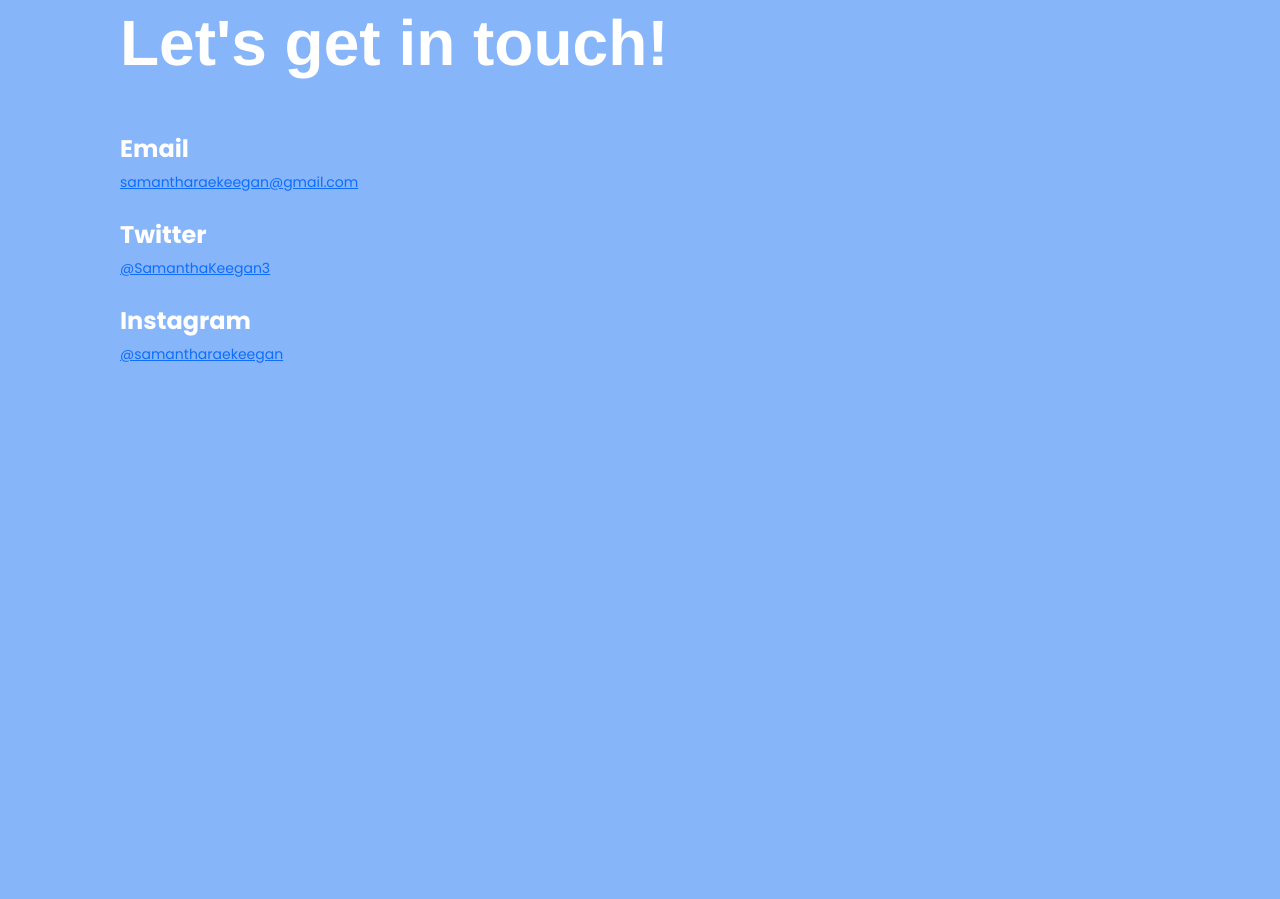
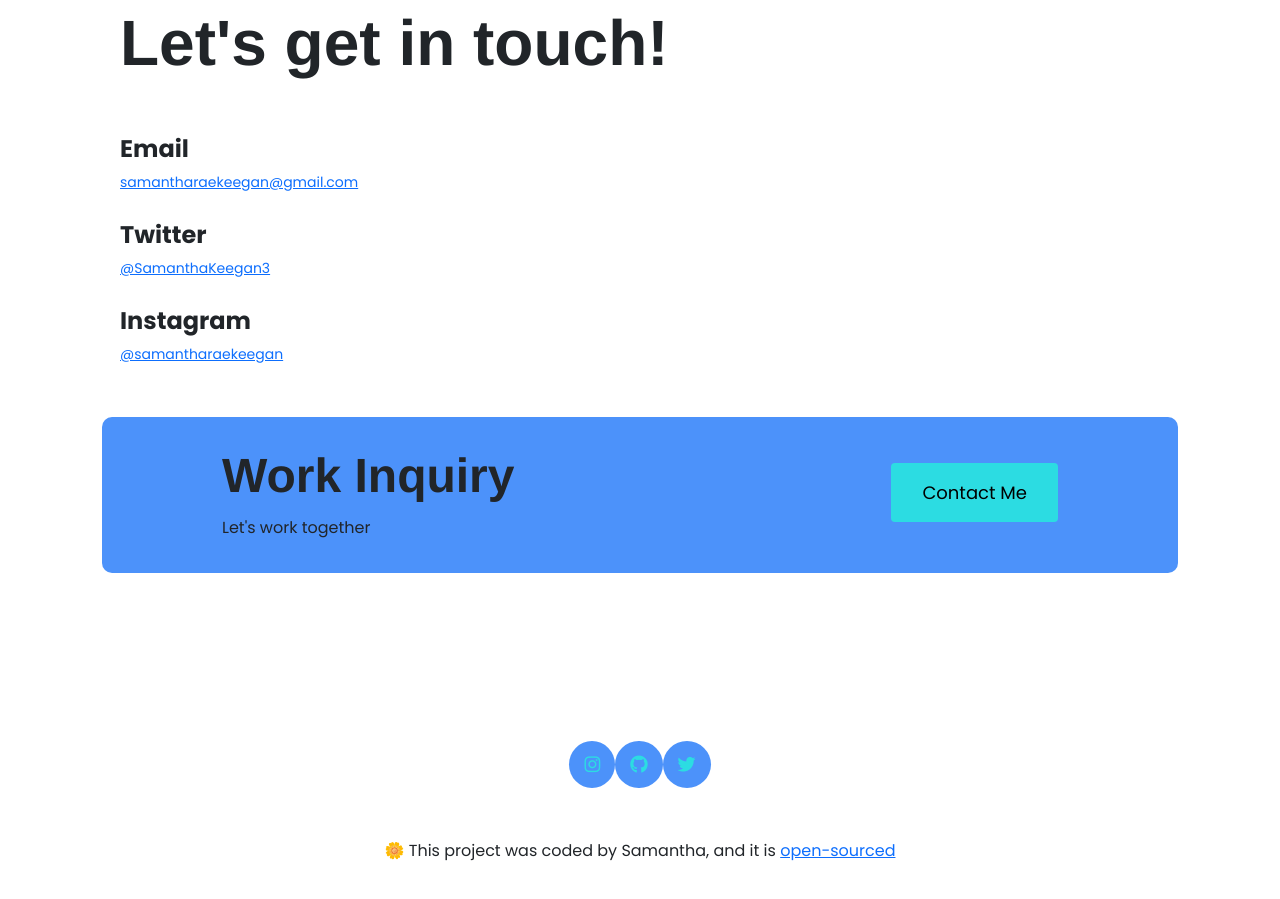
Before and after one commit to samantharae98/Artwork-Website, a plain HTML site: page contact.html in a window 1280 px wide. Shown: the part 269-1168 px from the top of the page. Before the commit the page ends 828 px from the top, so only its background shows below. Drawn offline with nearby package versions, Linux system fonts and the light colour scheme; a web font is replaced by a local one.

Commit message:
Made some more adjustments to footer and SEO

```diff
--- a/contact.html
+++ b/contact.html
@@ -1,6 +1,8 @@
 <!DOCTYPE html>
 <html lang="en">
   <head>
+        <meta name="description" content=" Contact Samantha">
+      <title>Contact Samantha Keegan</title>
     <link
       href="https://cdn.jsdelivr.net/npm/bootstrap@5.1.3/dist/css/bootstrap.min.css"
       rel="stylesheet"
@@ -72,6 +74,62 @@
           >
         </p>
       </div>
+      <footer class="container">
+        <div
+          class="
+            contact-box
+            d-flex
+            justify-content-between
+            mt-5
+            mb-5
+            d-none d-md-flex
+          "
+        >
+          <div>
+            <h4>Work Inquiry</h4>
+            <p>Let's work together</p>
+          </div>
+          <div>
+            <a href="" class="btn btn-branding mt-3" title="Contact Samantha">
+              Contact Me
+            </a>
+          </div>
+        </div>
+        <div class="d-flex justify-content-center mb-5">
+          <a
+            href="mailto:samantharaekeegan@gmail.com"
+            class="email-link mt-5"
+            title="Email Samantha"
+          >
+            samantharaekeegan@gmail.com</a
+          >
+        </div>
+        <div class="social-links d-flex justify-content-center mb-5">
+          <a
+            href="https://www.Instagram.com/samantharaekeegan"
+            target="_blank"
+            title="Instagram Profile"
+            ><i class="fab fa-instagram"></i
+          ></a>
+          <a
+            href="https://github.com/samantharae98"
+            target="_blank"
+            title="GitHub Profile"
+          >
+            <i class="fab fa-github"></i
+          ></a>
+          <a
+            href="https://www.twitter.com/SamanthaKeegan3"
+            target="_blank"
+            title="Twitter Profile"
+            ><i class="fab fa-twitter"></i
+          ></a>
+        </div>
+        <p class="text-center mt-5">
+          🌼 This project was coded by Samantha, and it is
+          <a href="" target="_blank">open-sourced</a>
+        </p>
+      </footer>
     </div>
   </body>
 </html>
--- a/styles/style.css
+++ b/styles/style.css
@@ -7,7 +7,7 @@
 
 body {
   font-family: var(--default-font-family);
-  background: #87b5fa;
+  background: #ffffff;
 }
 
 h1,
@@ -16,7 +16,7 @@ h3,
 h4,
 h5,
 h6 {
-  color: rgb(255, 255, 255);
+  color:#5332e2 );
   font-family: var(--heading-font-family);
   font-weight: bold;
 }
@@ -56,6 +56,7 @@ p {
 .hero h2 {
   font-family: var(--heading-font-family);
   font-weight: normal;
+  color: #ffffff;
   line-height: 1.5;
   font-size: 24px;
 }
@@ -103,7 +104,7 @@ nav li.active a {
 }
 nav a {
   text-decoration: none;
-  color: white;
+  color: #4c92fa;
   transition: all 100ms ease-in-out;
 }
 footer {
@@ -165,7 +166,7 @@ footer .social-links a:hover {
   }
 }
 :root {
-  --branding-color: #a7f8e4;
+  --branding-color: #2cdce2;
   --secondary-color: #4c92fa;
   --heading-font-family: "helvetica", serif;
   --default-font-family: "Poppins", sans-serif;
@@ -182,7 +183,7 @@ h3,
 h4,
 h5,
 h6 {
-  color: rgb(255, 255, 255);
+  color: var() (--secondary-color);
   font-family: var(--heading-font-family);
   font-weight: bold;
 }
```
Also changed, not shown: about.html (+56 -0 lines), index.html (+16 -8 lines), work.html (+56 -0 lines).
